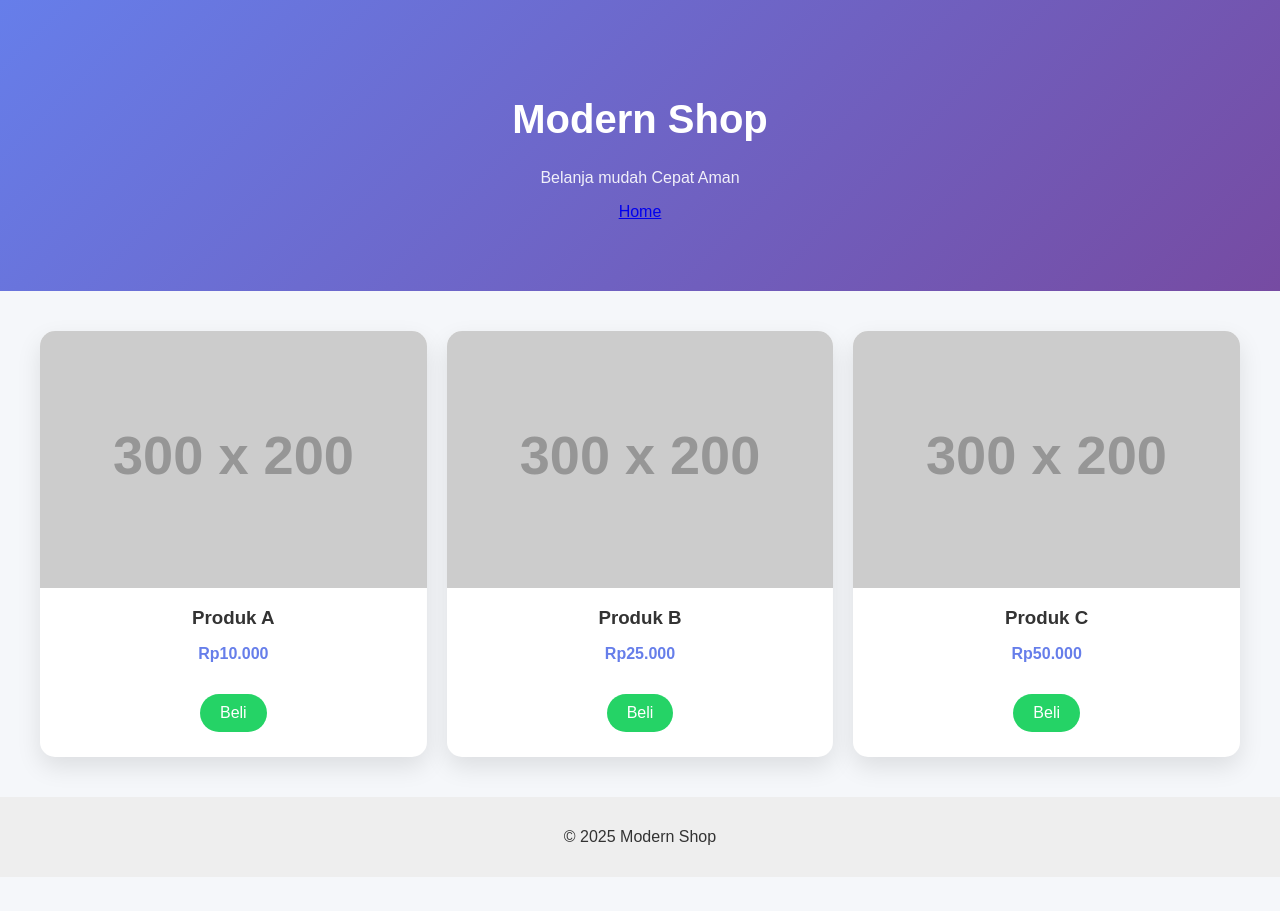
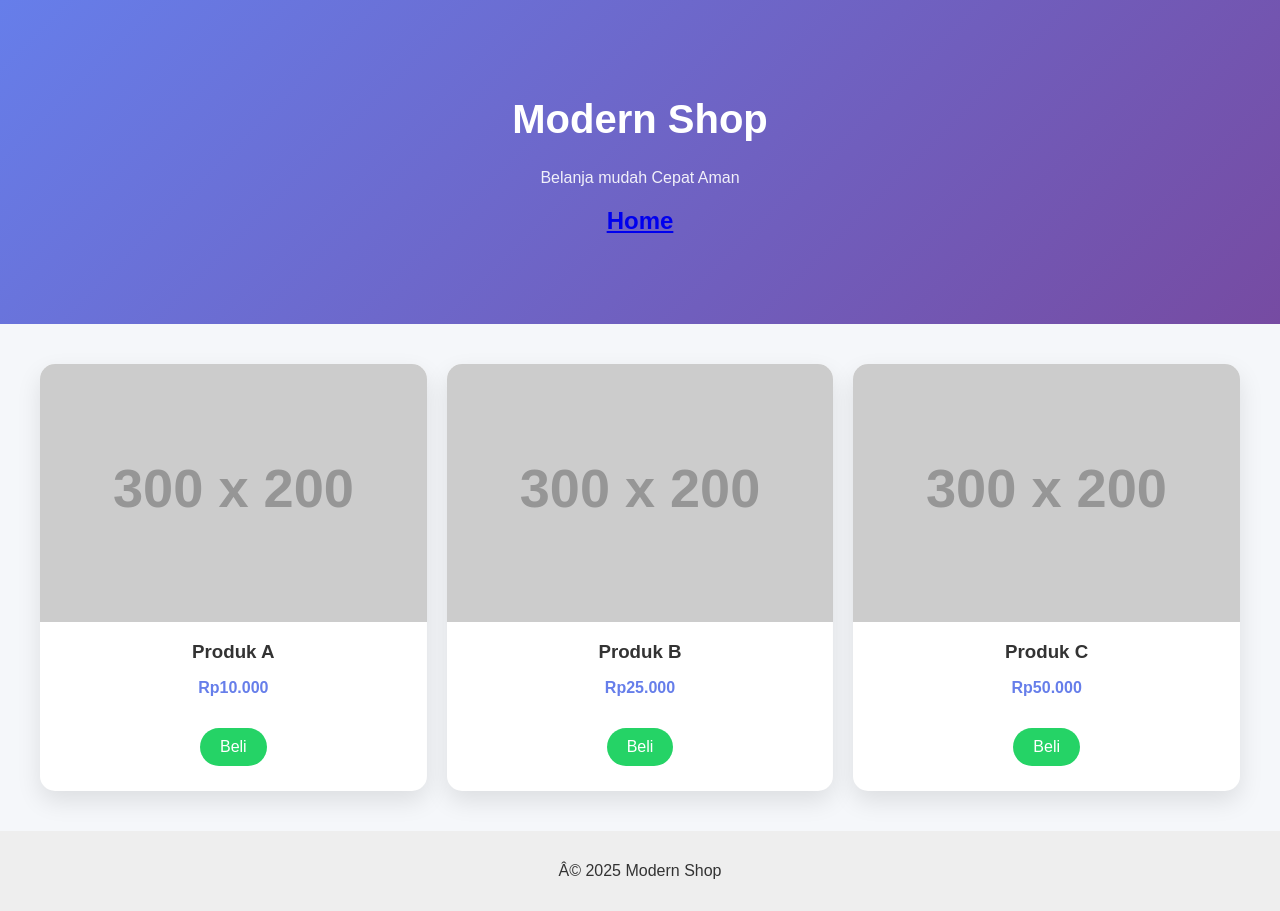
Before and after one commit to zulk20192/Znt, a plain HTML site: page produk.html in a window 1280 px wide. Before the commit the page ends 877 px from the top, so only its background shows below. Drawn offline with Linux system fonts and the light colour scheme; placeholder pictures from the web are drawn by us.

Commit message:
Update produk.html

```diff
--- a/produk.html
+++ b/produk.html
@@ -1,7 +1,7 @@
 <!DOCTYPE html>
 <html lang="id">
 <head>
-  <meta charset="UTF-8">
+  <meta charset="UTF-4">
   <title>Produk</title>
   <link rel="stylesheet" href="style.css">
 </head>
@@ -11,7 +11,7 @@
   <h1>Modern Shop</h1>
   <p>Belanja mudah Cepat Aman</p>
     <nav>
-    <a href="index.html">Home</a>
+    <a href="index.html"><h2>Home</h2></a>
     </nav>
 </header>
 
```
